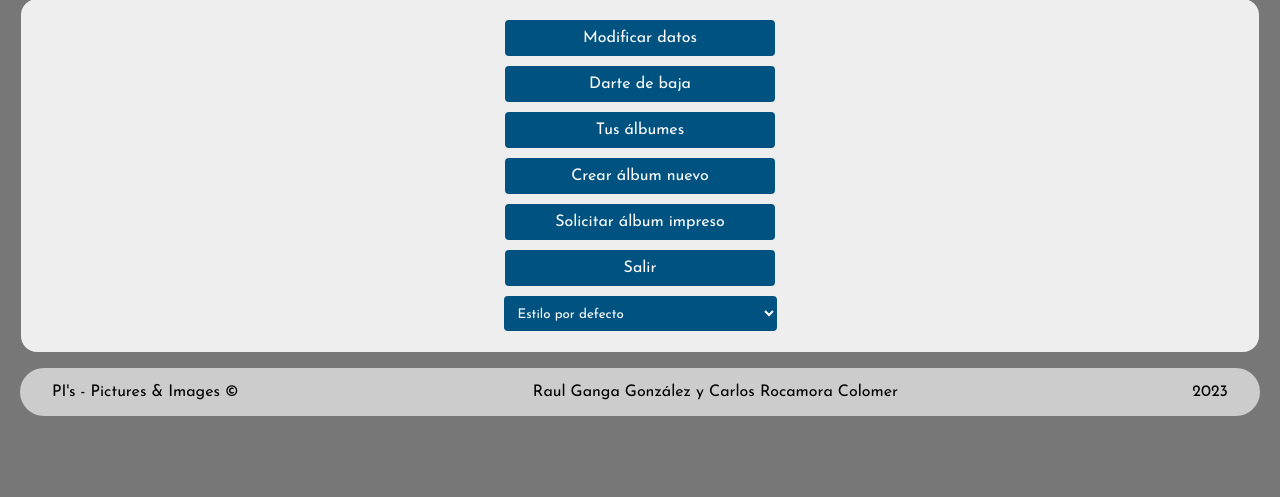
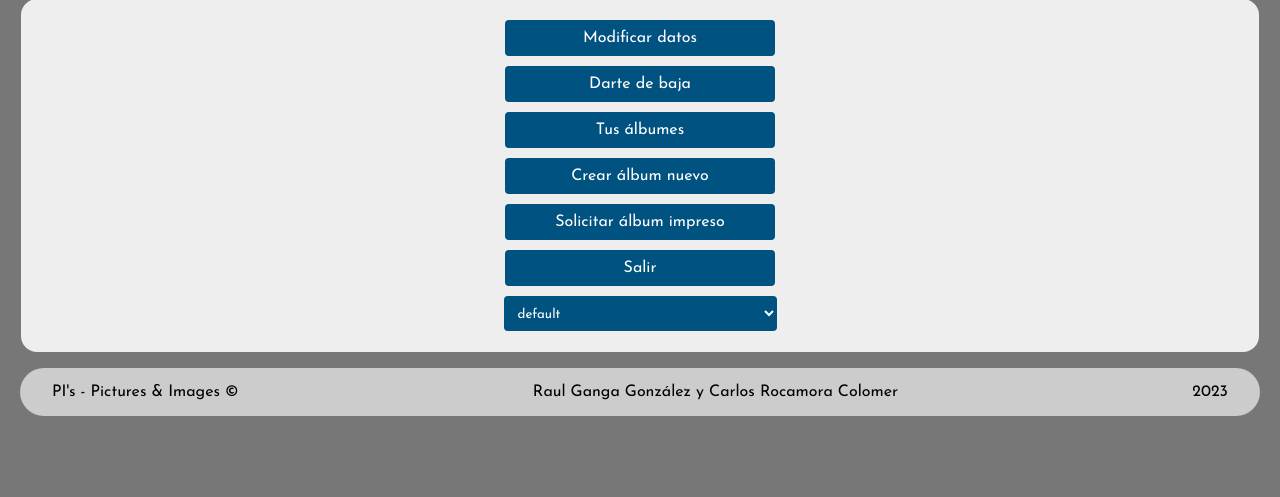
Before and after one commit to Cletus2000/DAW, a PHP site: page /profile.php in a window 1280 px wide. Shown: the part 221-718 px from the top of the page. Run offline with PHP 8.4, Linux system fonts and the light colour scheme; the visitor is signed in with stand-in values (Sample User, id 1); data comes from the database, SQL or seed files in the repository; some web fonts are replaced.

Commit message:
profile php de cookies a bbdd

```diff
--- a/profile.php
+++ b/profile.php
@@ -16,13 +16,18 @@
             <a class="boton" href="album_request.html">Solicitar álbum impreso</a>
             <a class="boton" href="logout.php">Salir</a>
             <form method="post">
-                <select name="theme" onchange="this.form.submit()">
-                <option value="style.css" <?php if (isset($_COOKIE['theme']) && $_COOKIE['theme'] == 'style.css') echo 'selected'; ?>>Estilo por defecto</option>
-                <option value="dark_style.css" <?php if (isset($_COOKIE['theme']) && $_COOKIE['theme'] == 'dark_style.css') echo 'selected'; ?>>Estilo oscuro</option>
-                <option value="hf_style.css" <?php if (isset($_COOKIE['theme']) && $_COOKIE['theme'] == 'hf_style.css') echo 'selected'; ?>>Estilo de high font</option>
-                <option value="hc_style.css" <?php if (isset($_COOKIE['theme']) && $_COOKIE['theme'] == 'hc_style.css') echo 'selected'; ?>>Estilo de high contrast</option>
-                <option value="hcf_style.css" <?php if (isset($_COOKIE['theme']) && $_COOKIE['theme'] == 'hcf_style.css') echo 'selected'; ?>>Estilo de high font & contrast</option>
-            </select>
+                    <?php
+                        include 'sql_connection.php';
+                        $conexion = Conexion();
+                        $consulta = "SELECT * FROM estilos";
+                        $resultado = mysqli_query($conexion, $consulta);
+                    ?>
+
+                    <select name="theme" onchange="this.form.submit()">
+                        <?php while ($tema = mysqli_fetch_assoc($resultado)): ?>
+                            <option value="<?php echo $tema['fichero']; ?>" <?php if (isset($_COOKIE['theme']) && $_COOKIE['theme'] == $tema['fichero']) echo 'selected'; ?> ><?php echo $tema['nombre']; ?></option>
+                        <?php endwhile; ?>
+                    </select>
             </form>
 
         </section>
```
